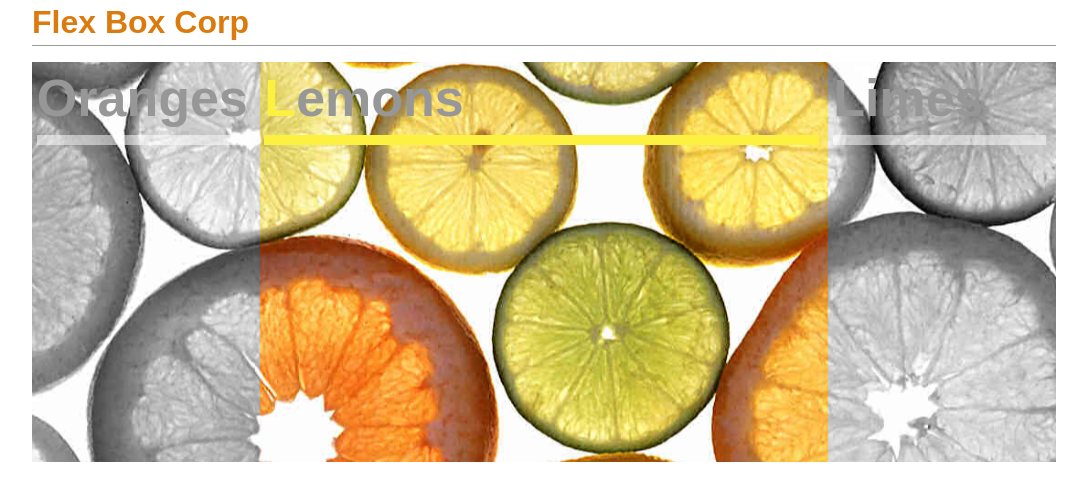
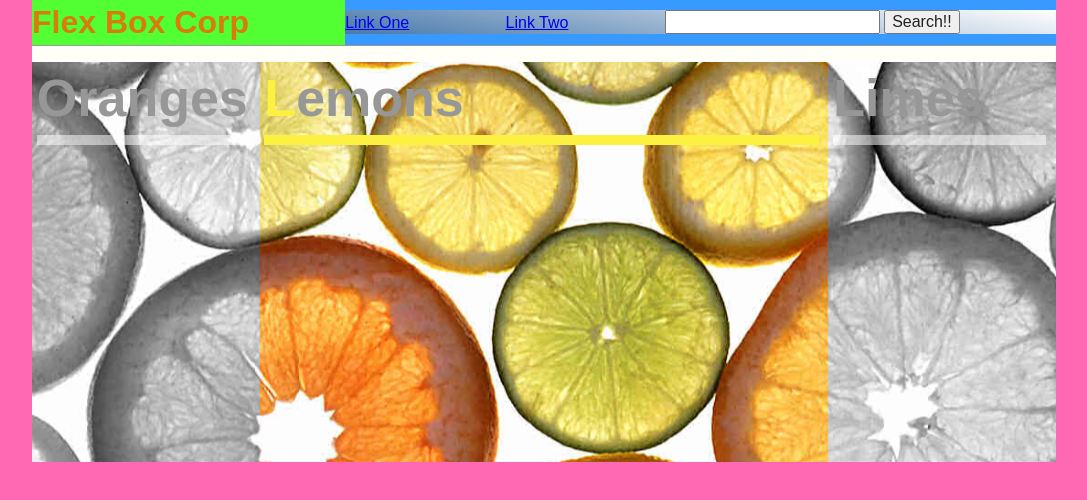
Before and after one commit to AlexBillerey/FlexBoxCorp, a website: page index.html in a window 1280 px wide. Shown: the whole page, without its empty margins (96-1183 px from the left). Drawn offline with Linux system fonts and the light colour scheme.

Commit message:
css refactor

```diff
--- a/css/main.css
+++ b/css/main.css
@@ -10,8 +10,9 @@
    Base styles: opinionated defaults
    ========================================================================== */
 body {
-	background: #ffffff;
+	background: rgb(255, 105, 180);
 }
+
 html,
 button,
 input,
@@ -100,14 +101,17 @@ textarea {
    ========================================================================== */
 
 #container {
-	margin-top: 0;
+	background: #fffff8;
+	/*margin-top: 0;*/
 	width: 85%;
 	max-width: 64em;
 	margin: 0 auto;
+	/*display: flex;
+	flex-direction: column;*/
 }
 
 header {
-	background: #ffffff;
+	background: #a6ff38;
 	border-bottom: solid 1px #999;
 }
 
@@ -222,21 +226,26 @@ header h1 {
    These examples override the primary ('mobile first') styles.
    Modify as content requires.
    ========================================================================== */
-#secondary_nav {
+#nav {
+
+	background: rgba(255, 255, 255, 0);
+/*	display: flex;
+	flex-direction: column;
 	align-items: flex-start;
-	background: transparent;
-	display: flex;
-	flex-direction: column;
+	width: 100%;*/
 }
 
-#secondary_nav ul {
-	display: inline-flex;
-	align-self: flex-end;
-	margin: -2em 0 0 0;
-	background: linear-gradient(190deg, rgba(204, 204, 204, 0.50), rgba(255, 255, 255, .5));
+nav ul {
+	/*display: flex;
+	align-self: flex-start;*/
+	margin: /*-2em 0 0*/ 0;
+	background: linear-gradient(190deg, rgba(204, 204, 204, 0.50), rgba(255, 255, 255, 1));
+	/*width: inherit;*/
+	box-sizing: border-box;
+	padding: 5%;
 }
 
-#secondary_nav li {
+nav li {
 	align-self: flex-end;
 	flex: 1 0 auto;
 }
@@ -259,6 +268,7 @@ header h1 {
 	display: block;
 	background-image:none;
 	color:#222223;
+	transition: all .25s linear 0s;
 }
 
 .hero_container section:first-child {
@@ -381,8 +391,8 @@ This is a hack to get around FF's lack of support for flex-wrap see http://caniu
 	}
 }
 
-@media only screen and (min-width: 600px) {
-	/* Style adjustments for viewports that meet the condition 600px */
+@media only screen and (min-width: 48em) {
+	/* Style adjustments for viewports that meet the condition 48em aka 768 */
 	.hero_container {
 		flex-direction: row;
 		flex-flow: wrap;
@@ -393,16 +403,35 @@ This is a hack to get around FF's lack of support for flex-wrap see http://caniu
 		padding-bottom: 0;
 		/*border: solid 1px #000;*/
 	}
+	header {
+		background: #3899ff;
+		display: flex;
+		align-content: space-between;
+		align-items: center;
+	}
+	header h1 {
+		flex: 1 0 auto;
+		background: #51ff32;
+	}
+	nav {
+	flex: 3 0 auto;
+
+
+	}
+	nav ul {
+		background: linear-gradient(190deg,  rgba(255, 255, 255, 1), rgba(89, 89, 89, 0.5));
+		padding:0;
+		display: flex;
+		/*flex-direction: row;
+		align-items: flex-end;*/
+	}
 
 	.hero_container section {
 		flex:1 0 0;
-		transition: all .75s ease-in 0s;
+		transition: all .25s linear 0s;
 		background: transparent url("../img/citrusGs.jpg") no-repeat 25% 35% fixed;
 		background-size: cover;
 		overflow: hidden;
-	}
-	.hero_container section {
-		/*background: transparent url("../img/citrusGs.jpg") no-repeat 25% 35% fixed;*/
 	}
 	.hero_container section:hover,
 	.hero_container section.openHero {
@@ -434,6 +463,7 @@ This is a hack to get around FF's lack of support for flex-wrap see http://caniu
 	}
 	.limes:hover h1:first-letter,.openHero.limes h1:first-letter {
 		color: #32CD32;
+		color:red;
 	}
 	section h1 {
 		color: #979797;
--- a/css/main_pf.css
+++ b/css/main_pf.css
@@ -10,8 +10,9 @@
    Base styles: opinionated defaults
    ========================================================================== */
 body {
-	background: #ffffff;
+	background: rgb(255, 105, 180);
 }
+
 html,
 button,
 input,
@@ -100,14 +101,17 @@ textarea {
    ========================================================================== */
 
 #container {
-	margin-top: 0;
+	background: #fffff8;
+	/*margin-top: 0;*/
 	width: 85%;
 	max-width: 64em;
 	margin: 0 auto;
+	/*display: flex;
+	flex-direction: column;*/
 }
 
 header {
-	background: #ffffff;
+	background: #a6ff38;
 	border-bottom: solid 1px #999;
 }
 
@@ -222,41 +226,30 @@ header h1 {
    These examples override the primary ('mobile first') styles.
    Modify as content requires.
    ========================================================================== */
-#secondary_nav {
-	-webkit-box-align: start;
-	-webkit-align-items: flex-start;
-	-moz-box-align: start;
-	-ms-flex-align: start;
+#nav {
+
+	background: rgba(255, 255, 255, 0);
+/*	display: flex;
+	flex-direction: column;
 	align-items: flex-start;
-	background: transparent;
-	display: -webkit-box;
-	display: -webkit-flex;
-	display: -moz-box;
-	display: -ms-flexbox;
-	display: flex;
-	-webkit-box-orient: vertical;
-	-webkit-box-direction: normal;
-	-webkit-flex-direction: column;
-	-moz-box-orient: vertical;
-	-moz-box-direction: normal;
-	-ms-flex-direction: column;
-	flex-direction: column;
+	width: 100%;*/
 }
 
-#secondary_nav ul {
-	display: -webkit-inline-flex;
-	display: -ms-inline-flexbox;
-	display: inline-flex;
-	-webkit-align-self: flex-end;
-	-ms-flex-item-align: end;
-	align-self: flex-end;
-	margin: -2em 0 0 0;
-	background: -webkit-linear-gradient(260deg, rgba(204, 204, 204, 0.50), rgba(255, 255, 255, .5));
-	background: -o-linear-gradient(260deg, rgba(204, 204, 204, 0.50), rgba(255, 255, 255, .5));
-	background: linear-gradient(190deg, rgba(204, 204, 204, 0.50), rgba(255, 255, 255, .5));
+nav ul {
+	/*display: flex;
+	align-self: flex-start;*/
+	margin: /*-2em 0 0*/ 0;
+	background: -webkit-linear-gradient(260deg, rgba(204, 204, 204, 0.50), rgba(255, 255, 255, 1));
+	background: -o-linear-gradient(260deg, rgba(204, 204, 204, 0.50), rgba(255, 255, 255, 1));
+	background: linear-gradient(190deg, rgba(204, 204, 204, 0.50), rgba(255, 255, 255, 1));
+	/*width: inherit;*/
+	-webkit-box-sizing: border-box;
+	-moz-box-sizing: border-box;
+	box-sizing: border-box;
+	padding: 5%;
 }
 
-#secondary_nav li {
+nav li {
 	-webkit-align-self: flex-end;
 	-ms-flex-item-align: end;
 	align-self: flex-end;
@@ -309,6 +302,9 @@ header h1 {
 	display: block;
 	background-image:none;
 	color:#222223;
+	-webkit-transition: all .25s linear 0s;
+	-o-transition: all .25s linear 0s;
+	transition: all .25s linear 0s;
 }
 
 .hero_container section:first-child {
@@ -475,8 +471,8 @@ This is a hack to get around FF's lack of support for flex-wrap see http://caniu
 	}
 }
 
-@media only screen and (min-width: 600px) {
-	/* Style adjustments for viewports that meet the condition 600px */
+@media only screen and (min-width: 48em) {
+	/* Style adjustments for viewports that meet the condition 48em aka 768 */
 	.hero_container {
 		-webkit-box-orient: horizontal;
 		-webkit-box-direction: normal;
@@ -497,6 +493,52 @@ This is a hack to get around FF's lack of support for flex-wrap see http://caniu
 		padding-bottom: 0;
 		/*border: solid 1px #000;*/
 	}
+	header {
+		background: #3899ff;
+		display: -webkit-box;
+		display: -webkit-flex;
+		display: -moz-box;
+		display: -ms-flexbox;
+		display: flex;
+		-webkit-align-content: space-between;
+		-ms-flex-line-pack: justify;
+		align-content: space-between;
+		-webkit-box-align: center;
+		-webkit-align-items: center;
+		-moz-box-align: center;
+		-ms-flex-align: center;
+		align-items: center;
+	}
+	header h1 {
+		-webkit-box-flex: 1;
+		-webkit-flex: 1 0 auto;
+		-moz-box-flex: 1;
+		-ms-flex: 1 0 auto;
+		flex: 1 0 auto;
+		background: #51ff32;
+	}
+	nav {
+	-webkit-box-flex: 3;
+	-webkit-flex: 3 0 auto;
+	-moz-box-flex: 3;
+	-ms-flex: 3 0 auto;
+	flex: 3 0 auto;
+
+
+	}
+	nav ul {
+		background: -webkit-linear-gradient(260deg, rgba(255, 255, 255, 1), rgba(89, 89, 89, 0.5));
+		background: -o-linear-gradient(260deg, rgba(255, 255, 255, 1), rgba(89, 89, 89, 0.5));
+		background: linear-gradient(190deg,  rgba(255, 255, 255, 1), rgba(89, 89, 89, 0.5));
+		padding:0;
+		display: -webkit-box;
+		display: -webkit-flex;
+		display: -moz-box;
+		display: -ms-flexbox;
+		display: flex;
+		/*flex-direction: row;
+		align-items: flex-end;*/
+	}
 
 	.hero_container section {
 		-webkit-box-flex:1;
@@ -504,16 +546,13 @@ This is a hack to get around FF's lack of support for flex-wrap see http://caniu
 		-moz-box-flex:1;
 		-ms-flex:1 0 0;
 		flex:1 0 0;
-		-webkit-transition: all .75s ease-in 0s;
-		-o-transition: all .75s ease-in 0s;
-		transition: all .75s ease-in 0s;
+		-webkit-transition: all .25s linear 0s;
+		-o-transition: all .25s linear 0s;
+		transition: all .25s linear 0s;
 		background: transparent url("../img/citrusGs.jpg") no-repeat 25% 35% fixed;
 		-webkit-background-size: cover;
 		background-size: cover;
 		overflow: hidden;
-	}
-	.hero_container section {
-		/*background: transparent url("../img/citrusGs.jpg") no-repeat 25% 35% fixed;*/
 	}
 	.hero_container section:hover,
 	.hero_container section.openHero {
@@ -552,6 +591,7 @@ This is a hack to get around FF's lack of support for flex-wrap see http://caniu
 	}
 	.limes:hover h1:first-letter,.openHero.limes h1:first-letter {
 		color: #32CD32;
+		color:red;
 	}
 	section h1 {
 		color: #979797;
--- a/css/production.css
+++ b/css/production.css
@@ -538,8 +538,9 @@ table {
    Base styles: opinionated defaults
    ========================================================================== */
 body {
-	background: #ffffff;
+	background: rgb(255, 105, 180);
 }
+
 html,
 button,
 input,
@@ -628,14 +629,17 @@ textarea {
    ========================================================================== */
 
 #container {
-	margin-top: 0;
+	background: #fffff8;
+	/*margin-top: 0;*/
 	width: 85%;
 	max-width: 64em;
 	margin: 0 auto;
+	/*display: flex;
+	flex-direction: column;*/
 }
 
 header {
-	background: #ffffff;
+	background: #a6ff38;
 	border-bottom: solid 1px #999;
 }
 
@@ -750,41 +754,30 @@ header h1 {
    These examples override the primary ('mobile first') styles.
    Modify as content requires.
    ========================================================================== */
-#secondary_nav {
-	-webkit-box-align: start;
-	-webkit-align-items: flex-start;
-	-moz-box-align: start;
-	-ms-flex-align: start;
+#nav {
+
+	background: rgba(255, 255, 255, 0);
+/*	display: flex;
+	flex-direction: column;
 	align-items: flex-start;
-	background: transparent;
-	display: -webkit-box;
-	display: -webkit-flex;
-	display: -moz-box;
-	display: -ms-flexbox;
-	display: flex;
-	-webkit-box-orient: vertical;
-	-webkit-box-direction: normal;
-	-webkit-flex-direction: column;
-	-moz-box-orient: vertical;
-	-moz-box-direction: normal;
-	-ms-flex-direction: column;
-	flex-direction: column;
+	width: 100%;*/
 }
 
-#secondary_nav ul {
-	display: -webkit-inline-flex;
-	display: -ms-inline-flexbox;
-	display: inline-flex;
-	-webkit-align-self: flex-end;
-	-ms-flex-item-align: end;
-	align-self: flex-end;
-	margin: -2em 0 0 0;
-	background: -webkit-linear-gradient(260deg, rgba(204, 204, 204, 0.50), rgba(255, 255, 255, .5));
-	background: -o-linear-gradient(260deg, rgba(204, 204, 204, 0.50), rgba(255, 255, 255, .5));
-	background: linear-gradient(190deg, rgba(204, 204, 204, 0.50), rgba(255, 255, 255, .5));
+nav ul {
+	/*display: flex;
+	align-self: flex-start;*/
+	margin: /*-2em 0 0*/ 0;
+	background: -webkit-linear-gradient(260deg, rgba(204, 204, 204, 0.50), rgba(255, 255, 255, 1));
+	background: -o-linear-gradient(260deg, rgba(204, 204, 204, 0.50), rgba(255, 255, 255, 1));
+	background: linear-gradient(190deg, rgba(204, 204, 204, 0.50), rgba(255, 255, 255, 1));
+	/*width: inherit;*/
+	-webkit-box-sizing: border-box;
+	-moz-box-sizing: border-box;
+	box-sizing: border-box;
+	padding: 5%;
 }
 
-#secondary_nav li {
+nav li {
 	-webkit-align-self: flex-end;
 	-ms-flex-item-align: end;
 	align-self: flex-end;
@@ -837,6 +830,9 @@ header h1 {
 	display: block;
 	background-image:none;
 	color:#222223;
+	-webkit-transition: all .25s linear 0s;
+	-o-transition: all .25s linear 0s;
+	transition: all .25s linear 0s;
 }
 
 .hero_container section:first-child {
@@ -1003,8 +999,8 @@ This is a hack to get around FF's lack of support for flex-wrap see http://caniu
 	}
 }
 
-@media only screen and (min-width: 600px) {
-	/* Style adjustments for viewports that meet the condition 600px */
+@media only screen and (min-width: 48em) {
+	/* Style adjustments for viewports that meet the condition 48em aka 768 */
 	.hero_container {
 		-webkit-box-orient: horizontal;
 		-webkit-box-direction: normal;
@@ -1025,6 +1021,52 @@ This is a hack to get around FF's lack of support for flex-wrap see http://caniu
 		padding-bottom: 0;
 		/*border: solid 1px #000;*/
 	}
+	header {
+		background: #3899ff;
+		display: -webkit-box;
+		display: -webkit-flex;
+		display: -moz-box;
+		display: -ms-flexbox;
+		display: flex;
+		-webkit-align-content: space-between;
+		-ms-flex-line-pack: justify;
+		align-content: space-between;
+		-webkit-box-align: center;
+		-webkit-align-items: center;
+		-moz-box-align: center;
+		-ms-flex-align: center;
+		align-items: center;
+	}
+	header h1 {
+		-webkit-box-flex: 1;
+		-webkit-flex: 1 0 auto;
+		-moz-box-flex: 1;
+		-ms-flex: 1 0 auto;
+		flex: 1 0 auto;
+		background: #51ff32;
+	}
+	nav {
+	-webkit-box-flex: 3;
+	-webkit-flex: 3 0 auto;
+	-moz-box-flex: 3;
+	-ms-flex: 3 0 auto;
+	flex: 3 0 auto;
+
+
+	}
+	nav ul {
+		background: -webkit-linear-gradient(260deg, rgba(255, 255, 255, 1), rgba(89, 89, 89, 0.5));
+		background: -o-linear-gradient(260deg, rgba(255, 255, 255, 1), rgba(89, 89, 89, 0.5));
+		background: linear-gradient(190deg,  rgba(255, 255, 255, 1), rgba(89, 89, 89, 0.5));
+		padding:0;
+		display: -webkit-box;
+		display: -webkit-flex;
+		display: -moz-box;
+		display: -ms-flexbox;
+		display: flex;
+		/*flex-direction: row;
+		align-items: flex-end;*/
+	}
 
 	.hero_container section {
 		-webkit-box-flex:1;
@@ -1032,16 +1074,13 @@ This is a hack to get around FF's lack of support for flex-wrap see http://caniu
 		-moz-box-flex:1;
 		-ms-flex:1 0 0;
 		flex:1 0 0;
-		-webkit-transition: all .75s ease-in 0s;
-		-o-transition: all .75s ease-in 0s;
-		transition: all .75s ease-in 0s;
+		-webkit-transition: all .25s linear 0s;
+		-o-transition: all .25s linear 0s;
+		transition: all .25s linear 0s;
 		background: transparent url("../img/citrusGs.jpg") no-repeat 25% 35% fixed;
 		-webkit-background-size: cover;
 		background-size: cover;
 		overflow: hidden;
-	}
-	.hero_container section {
-		/*background: transparent url("../img/citrusGs.jpg") no-repeat 25% 35% fixed;*/
 	}
 	.hero_container section:hover,
 	.hero_container section.openHero {
@@ -1080,6 +1119,7 @@ This is a hack to get around FF's lack of support for flex-wrap see http://caniu
 	}
 	.limes:hover h1:first-letter,.openHero.limes h1:first-letter {
 		color: #32CD32;
+		color:red;
 	}
 	section h1 {
 		color: #979797;
--- a/index.html
+++ b/index.html
@@ -13,7 +13,7 @@
     <title>Flex Box</title>
     <meta name=description content>
     <meta name=viewport content="width=device-width, initial-scale=1">
-    <link href="css/production.min.css" rel="stylesheet" media="screen">
+    <link href="css/production.css" rel="stylesheet" media="screen">
     <script src=js/vendor/modernizr-2.6.2.min.js></script>
     <script type="text/javascript" src="js/vendor/jquery-1.10.2.min.js"></script>
 </head>
@@ -25,9 +25,8 @@
 <div id=container>
     <header>
         <h1>Flex Box Corp</h1>
-    </header>
-    <!--<<nav id=secondary_nav>
-        ul>
+        <nav id=nav>
+            <ul>
                 <li><a href=#>Link One</a></li>
                 <li><a href=#>Link Two</a></li>
                 <li>
@@ -37,7 +36,9 @@
                     </form>
                 </li>
             </ul>
-    </nav>-->
+        </nav>
+    </header>
+
     <div id="hero_container" class="hero_container">
         <section class="oranges">
             <h1>Oranges</h1>
```
Also changed, not shown: Gruntfile.js (+25 -16 lines), package.json (+4 -3 lines), css/production.min.css. Lines whose indentation alone changed are shown as unchanged.
